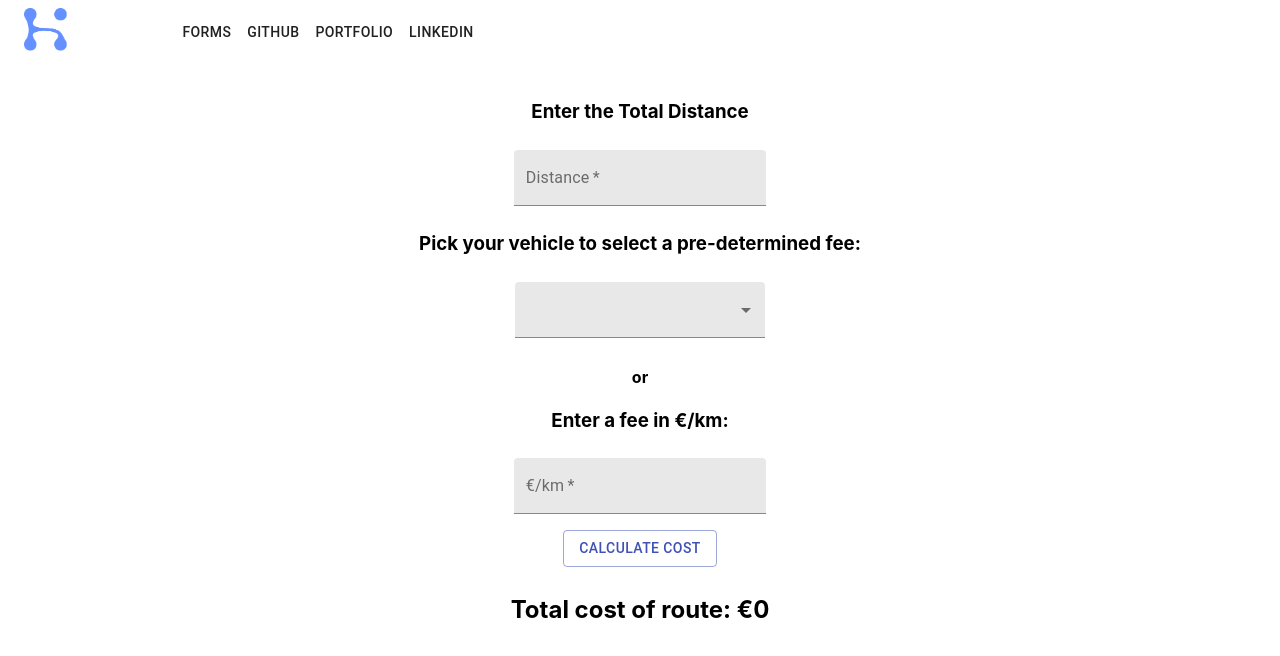
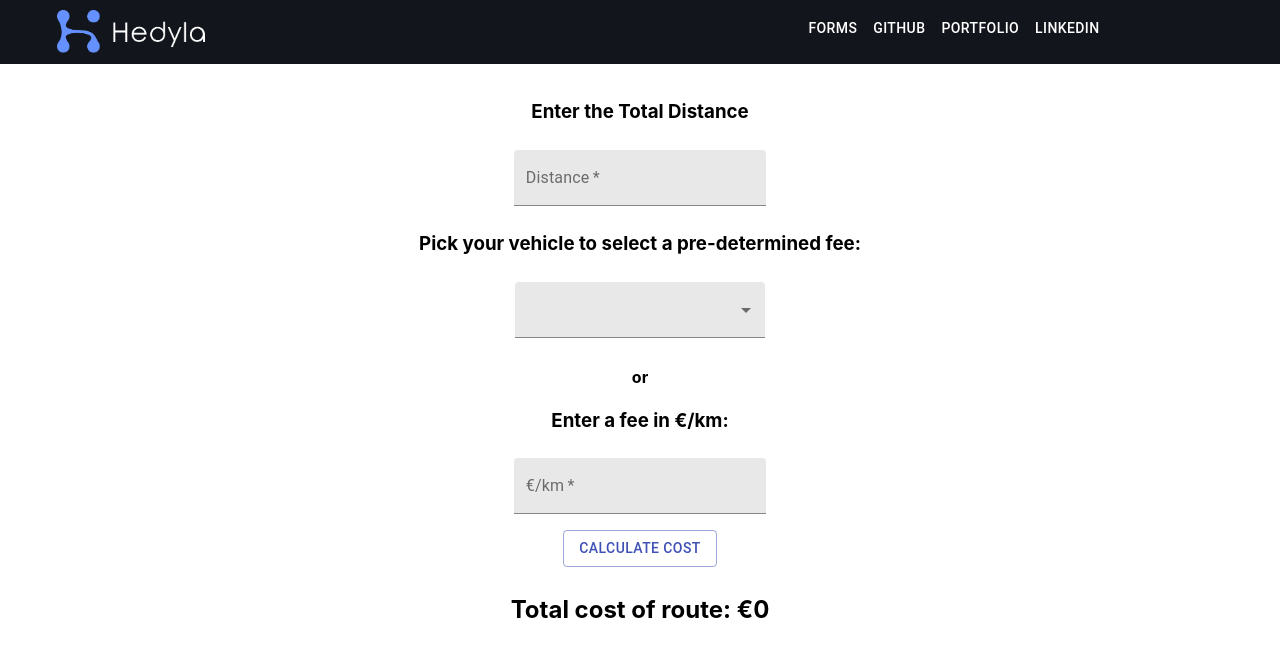
Before and after one commit to BrittanyBlake/frontend-assessment-hedyla, a React (Create React App) app: page / in a window 1280 px wide. Shown: the top 656 px of the page. Built offline with nearby package versions, Linux system fonts and the light colour scheme; what google-maps-react would draw is missing.

Commit message:
restyle nav

```diff
--- a/src/components/Nav/Nav.js
+++ b/src/components/Nav/Nav.js
@@ -1,21 +1,18 @@
-import React from 'react';
+import React, { useState, useEffect } from 'react';
 import AppBar from '@material-ui/core/AppBar';
 import Toolbar from '@material-ui/core/Toolbar';
-// import Typography from '@material-ui/core/Typography';
 import Button from '@material-ui/core/Button';
 import Menu from '@material-ui/core/Menu';
 import MenuItem from '@material-ui/core/MenuItem';
-// import MenuIcon from '@material-ui/icons/Menu';
-// import Link from "@material-ui/core/Link";
 import { Link } from 'react-router-dom';
-// import Container from '@material-ui/core/Container';
-// import { Typography } from '@material-ui/core';
-// import Grid from '@material-ui/core/Grid';
+import Grid from '@material-ui/core/Grid';
 import Logo from '../../assets/hedyla.png';
+import Logo2 from '../../assets/logo.png';
 import useStyles from './Nav.styles';
 
 const ButtonAppBar = () => {
   const [anchorEl, setAnchorEl] = React.useState(null);
+  const [show, handleShow] = useState(false);
   const classes = useStyles();
 
   const handleClick = event => {
@@ -26,19 +23,58 @@ const ButtonAppBar = () => {
     setAnchorEl(null);
   };
 
+  useEffect(() => {
+    /* eslint-disable no-unused-expressions */
+    window.addEventListener('scroll', () => {
+      window.scrollY > 95 ? handleShow(true) : handleShow(false);
+    });
+    return () => {
+      window.removeEventListener('scroll');
+    };
+  }, []);
+
   return (
     <div className={classes.root}>
-      <AppBar position="fixed" color="transparent" elevation={0}>
+      <AppBar
+        position="fixed"
+        style={{
+          backgroundColor: show === true ? '#FFFFFF' : '#13151D',
+        }}
+        elevation={0}
+      >
         <Toolbar>
-
+          <Grid container spacing={3}>
+            <Grid
+              item
+              xs={12}
+              md={6}
+              style={{
+                textAlign: 'left',
+                paddingLeft: '45px',
+              }}
+            >
               <Link to="/">
                 <img
                   src={Logo}
                   alt="logo"
-              style={{ height: '45px' }}
+                  style={{
+                    height: '45px',
+                    display: show === false ? 'block' : 'none',
+                  }}
+                />
+                <img
+                  src={Logo2}
+                  alt="logo"
+                  style={{
+                    height: '45px',
+                    display: show === true ? 'block' : 'none',
+                  }}
                 />
               </Link>
+            </Grid>
+            <Grid item xs={12} md={6}>
               <Button
+                style={{ color: show === false ? 'white' : '#276690' }}
                 aria-controls="simple-menu"
                 aria-haspopup="true"
                 onClick={handleClick}
@@ -60,6 +96,7 @@ const ButtonAppBar = () => {
                 </MenuItem>
               </Menu>
               <Button
+                style={{ color: show === false ? 'white' : '#276690' }}
                 href="https://github.com/BrittanyBlake"
                 target="_blank"
                 rel="noreferrer"
@@ -67,6 +104,7 @@ const ButtonAppBar = () => {
                 GitHub
               </Button>
               <Button
+                style={{ color: show === false ? 'white' : '#276690' }}
                 href="https://brittany-blake.netlify.app"
                 target="_blank"
                 rel="noreferrer"
@@ -74,12 +112,15 @@ const ButtonAppBar = () => {
                 Portfolio
               </Button>
               <Button
+                style={{ color: show === false ? 'white' : '#276690' }}
                 href="https://www.linkedin.com/in/brittany-a-blake/"
                 target="_blank"
                 rel="noreferrer"
               >
                 LinkedIn
               </Button>
+            </Grid>
+          </Grid>
         </Toolbar>
       </AppBar>
     </div>
--- a/src/components/Nav/Nav.styles.js
+++ b/src/components/Nav/Nav.styles.js
@@ -1,4 +1,3 @@
-// import { red } from '@material-ui/core/colors';
 import { makeStyles } from '@material-ui/core/styles';
 
 const useStyles = makeStyles(theme => ({
```
Also changed, not shown: src/assets/logo.png (added), 1 other file (tests, documents, lock files or other folders). Lines whose indentation alone changed are shown as unchanged.
